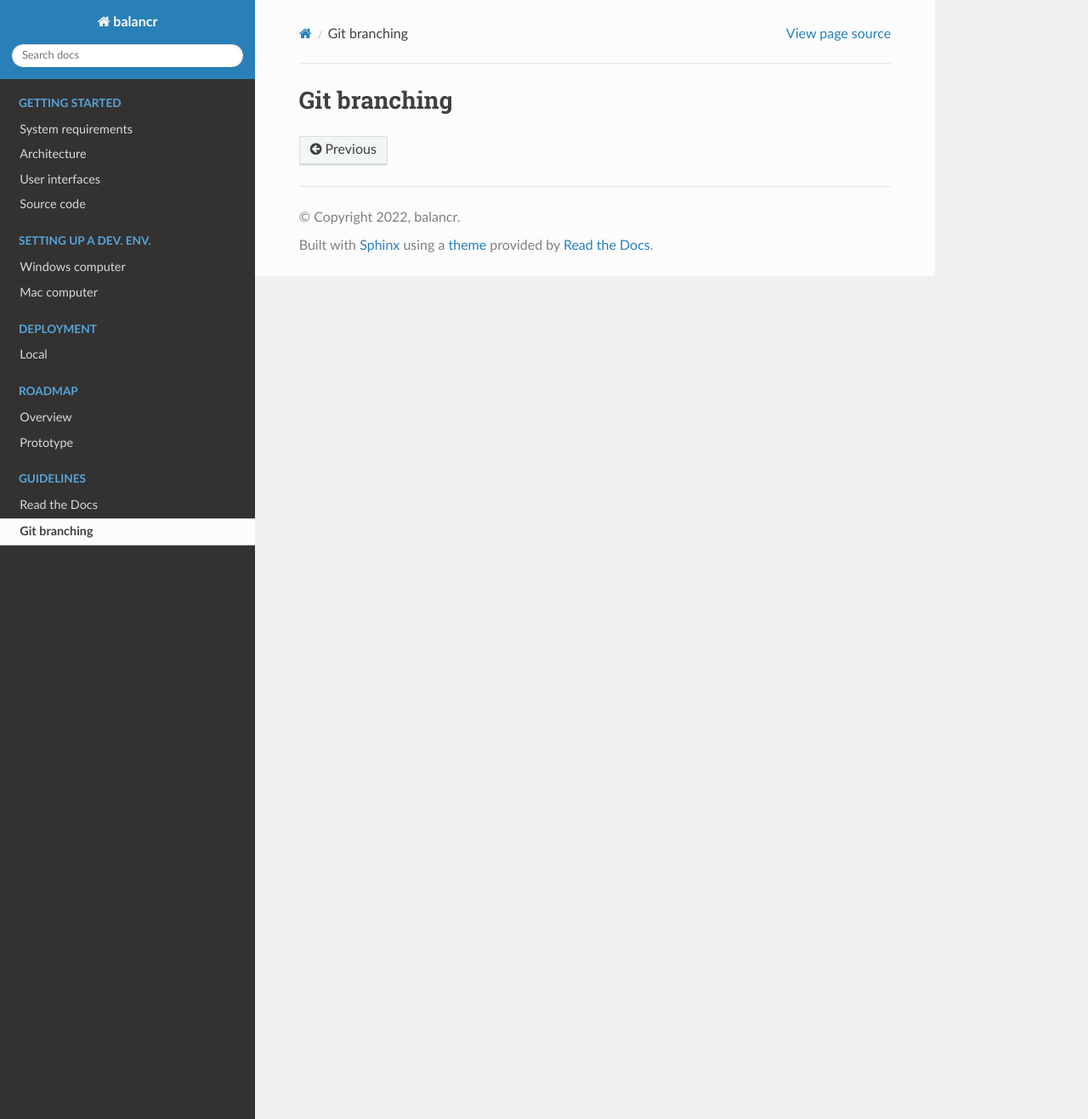
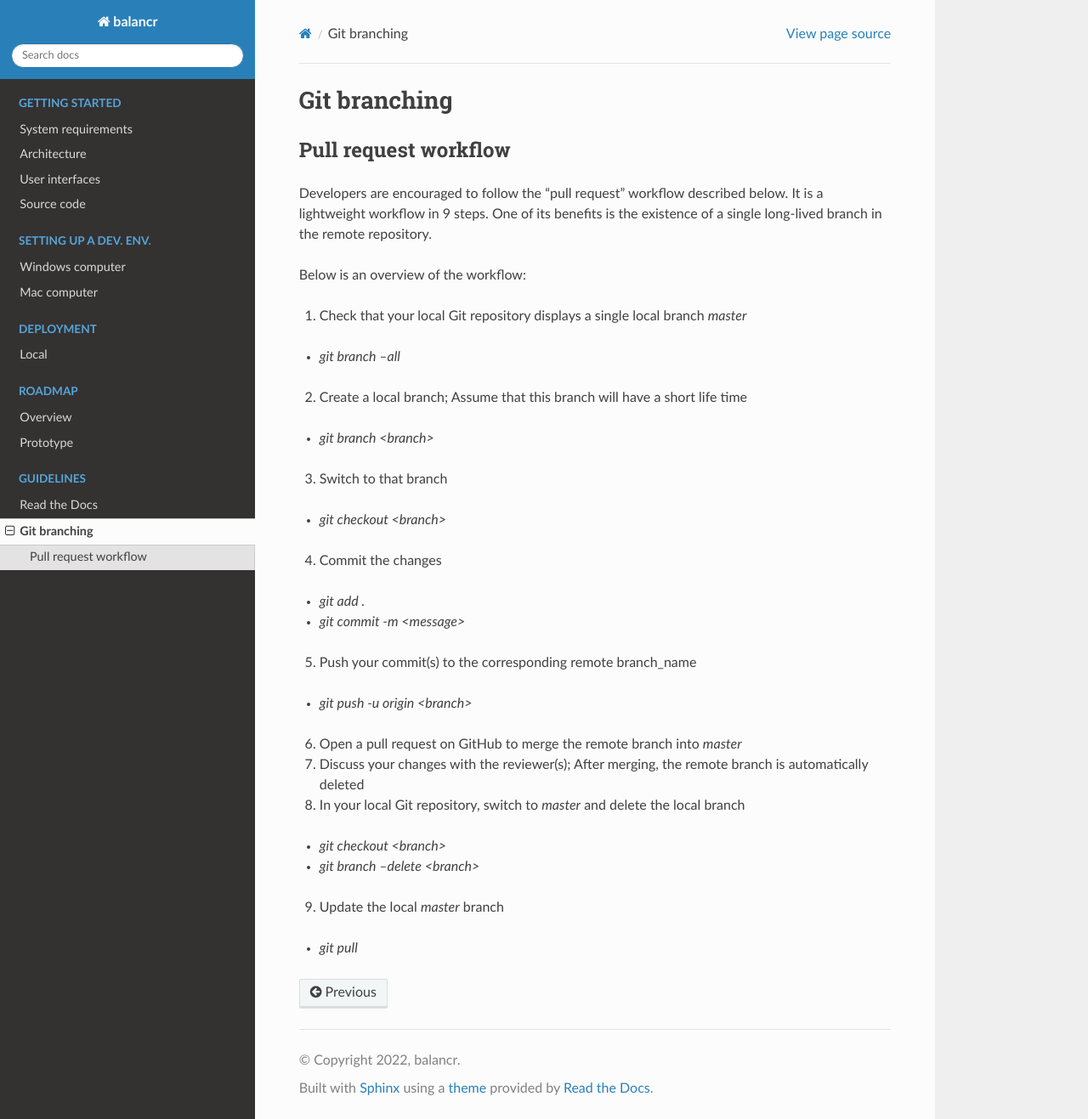
Before and after one commit to swissbalancr/balancr_rtd, a Sphinx documentation site: the page built from source/guidelines/git_branching.rst, in a window 1280 px wide and 1317 px high. Shown: the whole window at 85% size. Built offline with Sphinx 7.4.7 and the Read the Docs theme 2.0.0, drawn with Linux system fonts in a browser that asks for light colours.

Commit message:
Introduced pull request workflow

```diff
--- a/source/guidelines/git_branching.rst
+++ b/source/guidelines/git_branching.rst
@@ -1,3 +1,42 @@
 =============
 Git branching
 =============
+
+Pull request workflow
+=====================
+
+Developers are encouraged to follow the "pull request" workflow described below. It is a lightweight workflow in 9 steps. One of its benefits is the existence of a single long-lived branch in the remote repository.
+
+Below is an overview of the workflow:
+
+1. Check that your local Git repository displays a single local branch `master`
+
+- `git branch --all`
+
+2. Create a local branch; Assume that this branch will have a short life time
+
+- `git branch <branch>`
+
+3. Switch to that branch
+
+- `git checkout <branch>`
+
+4. Commit the changes
+
+- `git add .`
+- `git commit -m <message>`
+
+5. Push your commit(s) to the corresponding remote branch_name
+
+- `git push -u origin <branch>`
+
+6. Open a pull request on GitHub to merge the remote branch into `master`
+7. Discuss your changes with the reviewer(s); After merging, the remote branch is automatically deleted
+8. In your local Git repository, switch to `master` and delete the local branch
+
+- `git checkout <branch>`
+- `git branch --delete <branch>`
+
+9. Update the local `master` branch
+
+- `git pull`
```
